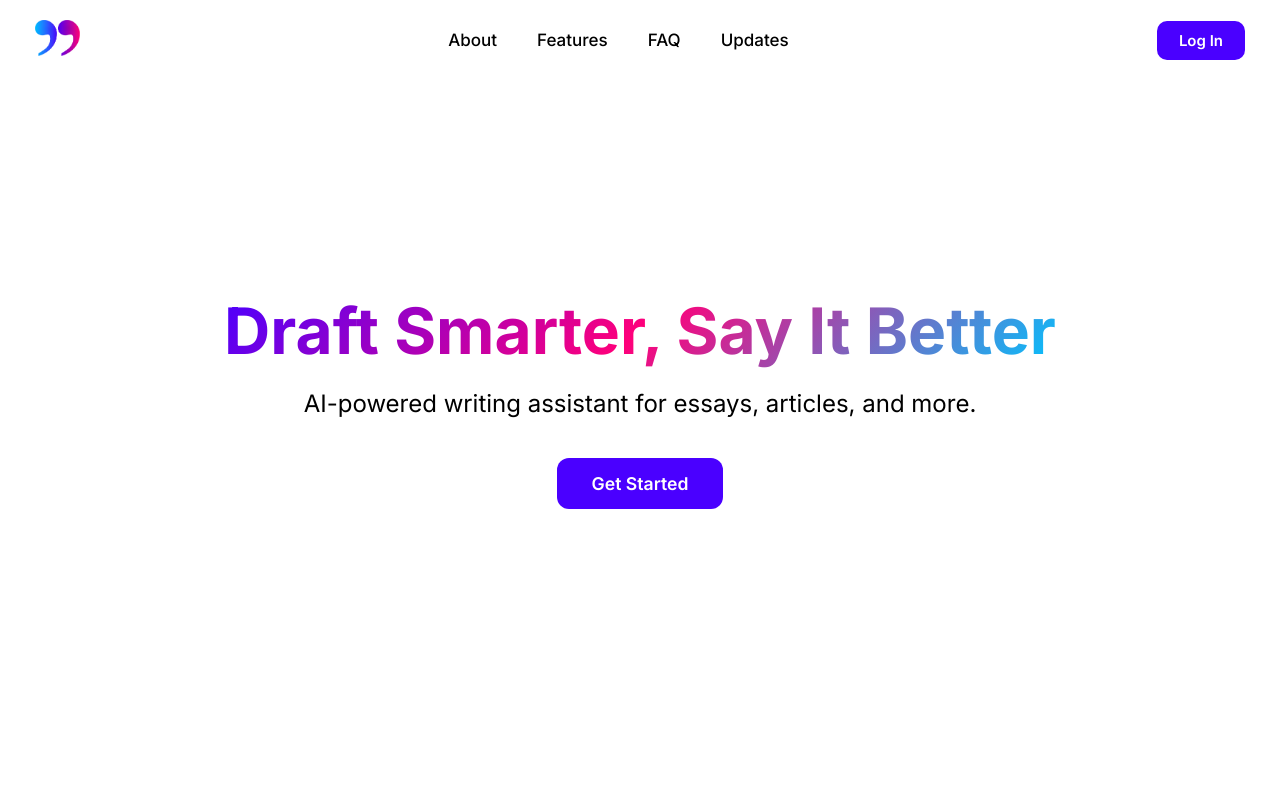
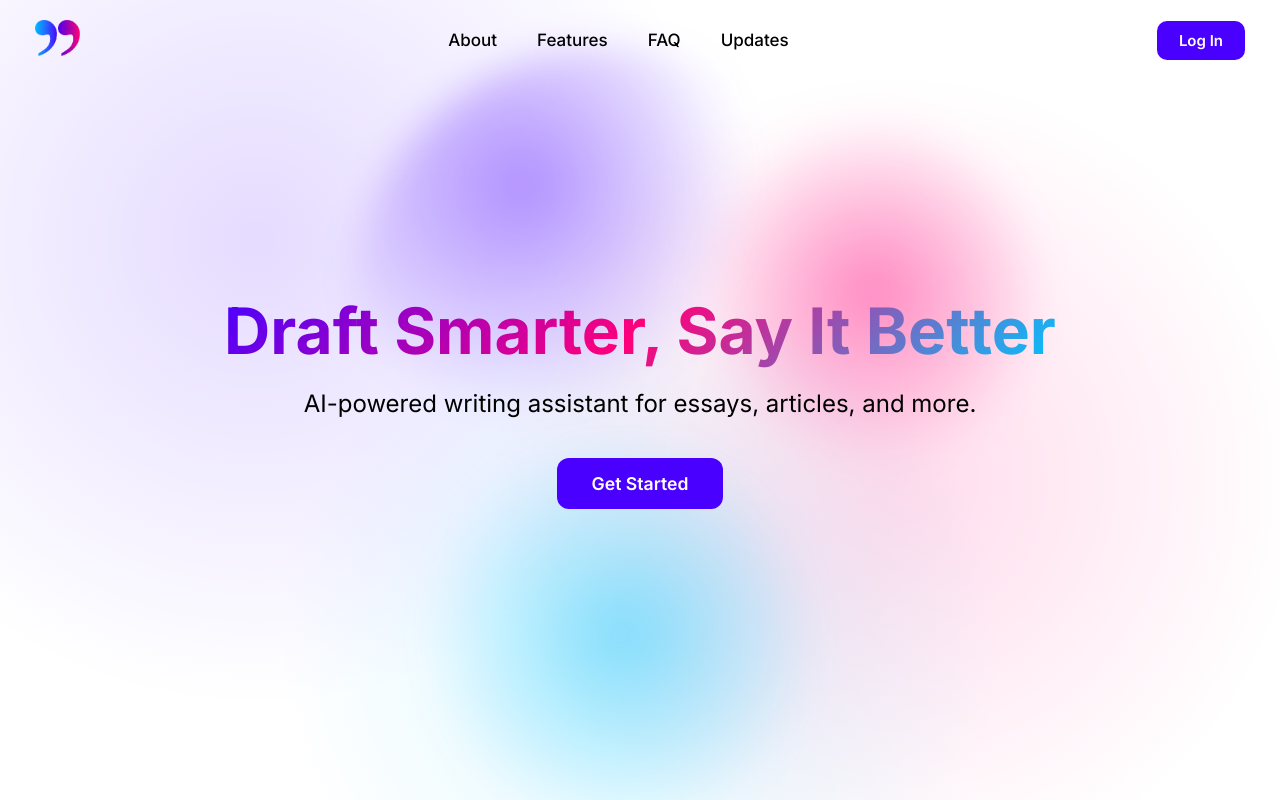
Before and after one commit to Siddharth-Boora/DraftMate, a React (Create React App) app: page / in a window 1280 px wide. Built offline with nearby package versions, Linux system fonts and the light colour scheme.

Commit message:
Add splotches to landing page

```diff
--- a/src/App.css
+++ b/src/App.css
@@ -1,5 +1,7 @@
 .App {
   text-align: center;
+  position: relative;
+  z-index: 1; /* ensure page content sits above the decorative splotches */
 }
 
 .App-logo {
--- a/src/App.js
+++ b/src/App.js
@@ -5,6 +5,10 @@ import logo from "./logo.png"; // Make sure your logo.png is in the src folder
 function App() {
   return (
     <div className="App">
+      {/* Floating splotch elements - purely decorative */}
+      <div className="splotch splotch1" aria-hidden="true" />
+      <div className="splotch splotch2" aria-hidden="true" />
+      <div className="splotch splotch3" aria-hidden="true" />
       {/* NAVBAR */}
       <nav className="navbar">
         <div className="logo">
--- a/src/index.css
+++ b/src/index.css
@@ -3,6 +3,94 @@
   padding: 0;
   box-sizing: border-box;
   font-family: Inter, sans-serif;
+}
+
+/* BODY - subtle spots */
+body {
+  background: #ffffff;
+  /* increased opacity so the splotches are visible on most displays */
+  background-image:
+    radial-gradient(circle at 20% 30%, rgba(74,0,255,0.14) 0%, transparent 40%),
+    radial-gradient(circle at 70% 60%, rgba(255,0,122,0.14) 0%, transparent 40%),
+    radial-gradient(circle at 50% 80%, rgba(0,196,255,0.14) 0%, transparent 40%);
+  background-repeat: no-repeat;
+  /* fix the gradients to the viewport and avoid unexpected scaling */
+  background-attachment: fixed;
+}
+
+/* Floating splotches (absolute elements inserted in the DOM) */
+.splotch {
+  position: fixed;
+  border-radius: 50%;
+  pointer-events: none;
+  /* reduced blur so colors are clearer but still soft */
+  filter: blur(18px);
+  mix-blend-mode: screen;
+  opacity: 1;
+  z-index: 0; /* make sure app content (z-index >= 1) is above */
+  will-change: transform;
+  transform: translateZ(0);
+}
+
+.splotch1 {
+  width: 40vw;
+  height: 40vw;
+  left: -20vw; /* start partly off-screen */
+  top: -10vh;
+  background: radial-gradient(circle at 30% 30%, rgba(74,0,255,0.40) 0%, transparent 45%);
+  /* long duration + alternate makes it drift across the entire viewport */
+  animation: float1 40s ease-in-out infinite alternate;
+}
+
+.splotch2 {
+  width: 36vw;
+  height: 36vw;
+  right: -18vw;
+  top: 8vh;
+  background: radial-gradient(circle at 60% 40%, rgba(255,0,122,0.42) 0%, transparent 45%);
+  animation: float2 50s ease-in-out infinite alternate;
+}
+
+.splotch3 {
+  width: 44vw;
+  height: 44vw;
+  left: 10vw;
+  bottom: -20vh;
+  background: radial-gradient(circle at 50% 60%, rgba(0,196,255,0.40) 0%, transparent 45%);
+  animation: float3 60s ease-in-out infinite alternate;
+}
+
+@keyframes float1 {
+  0% { transform: translate3d(0,0,0) rotate(0deg); }
+  20% { transform: translate3d(60vw, 20vh, 0) rotate(12deg); }
+  40% { transform: translate3d(30vw, -40vh, 0) rotate(36deg); }
+  60% { transform: translate3d(-20vw, -10vh, 0) rotate(8deg); }
+  80% { transform: translate3d(-10vw, 30vh, 0) rotate(-6deg); }
+  100% { transform: translate3d(0,0,0) rotate(0deg); }
+}
+
+@keyframes float2 {
+  0% { transform: translate3d(0,0,0) rotate(0deg); }
+  20% { transform: translate3d(-60vw, 10vh, 0) rotate(-12deg); }
+  40% { transform: translate3d(-30vw, 40vh, 0) rotate(-34deg); }
+  60% { transform: translate3d(25vw, -20vh, 0) rotate(10deg); }
+  80% { transform: translate3d(10vw, 25vh, 0) rotate(20deg); }
+  100% { transform: translate3d(0,0,0) rotate(0deg); }
+}
+
+@keyframes float3 {
+  0% { transform: translate3d(0,0,0) rotate(0deg); }
+  20% { transform: translate3d(40vw, -30vh, 0) rotate(16deg); }
+  40% { transform: translate3d(-50vw, -10vh, 0) rotate(-22deg); }
+  60% { transform: translate3d(30vw, 40vh, 0) rotate(32deg); }
+  80% { transform: translate3d(-20vw, 10vh, 0) rotate(-8deg); }
+  100% { transform: translate3d(0,0,0) rotate(0deg); }
+}
+
+/* Ensure the app content sits above the decorative splotches */
+.App {
+  position: relative;
+  z-index: 1;
 }
 
 /* NAVBAR */
@@ -20,7 +108,7 @@
 }
 
 .logo img {
-  width: 45px; /* Adjust logo size */
+  width: 45px;
   height: auto;
 }
 
@@ -69,11 +157,15 @@
   border: none;
   border-radius: 10px;
   cursor: pointer;
-  transition: background 0.2s ease;
+  transition: background 0.2s ease, filter 0.1s ease;
 }
 
 .login-btn:hover {
   background: #3a00cc;
+}
+
+.login-btn:active {
+  filter: brightness(85%);
 }
 
 /* HERO SECTION */
@@ -85,8 +177,8 @@
   height: 100vh;
   text-align: center;
   padding: 0 20px;
-  background: #ffffff;
   color: #000;
+  position: relative;
 }
 
 .hero-title {
```
